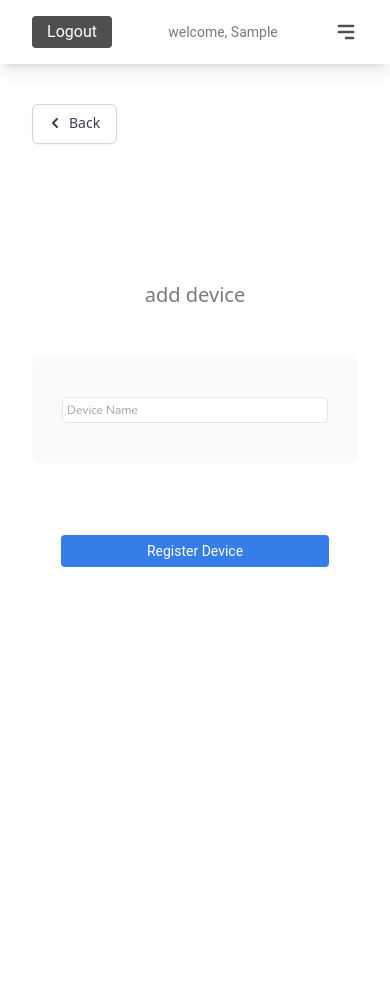
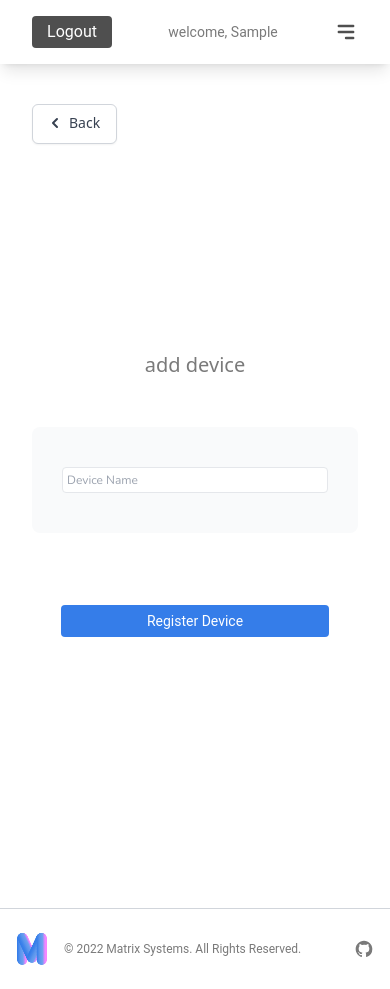
Before and after one commit to ryanpepe2000/mscs710-backend, a Flask app: page /dashboard/register-device in a window 390 px wide. Before the commit the page ends 567 px from the top, so only its background shows below. Run offline with Flask 2, Linux system fonts and the light colour scheme; the visitor is signed in with stand-in values (Sample User, id 1); data comes from the database, SQL or seed files in the repository; parts of the project's set-up code (start-up, migrations or seed data) failed here and were passed over.

Commit message:
Added our Footer to all pages excluding home + Disabled Scroll on Mobile Nav Menu

```diff
--- a/matrix-server/app/static/main.css
+++ b/matrix-server/app/static/main.css
@@ -613,6 +613,10 @@
   margin-top: 1.25rem;
 }
 
+.mb-10{
+  margin-bottom: 2.5rem;
+}
+
 .mt-10{
   margin-top: 2.5rem;
 }
@@ -1702,6 +1706,11 @@
     font-size: 1rem;
     line-height: 1.5rem;
   }
+
+  .md\:text-sm{
+    font-size: 0.875rem;
+    line-height: 1.25rem;
+  }
 }
 
 @media (min-width: 1024px){
--- a/matrix-server/app/static/main.js
+++ b/matrix-server/app/static/main.js
@@ -10,6 +10,7 @@
 const nav_mobile_menu = document.querySelector('.nav-menu');
 const nav_mobile_menu_icon = document.querySelector('.menu-icon');
 const nav_mobile_exit_icon = document.querySelector('.exit-icon');
+const page_content = document.querySelector('#content');
 
 nav_mobile_btn.addEventListener('click', () => {
     if (window.getComputedStyle(nav_mobile_menu)['display'] === 'none') {
@@ -18,20 +19,22 @@
 
         nav_mobile_menu.classList.toggle('hidden');
         nav_mobile_menu.classList.add('flex', 'mobile-menu');
+
+        page_content.style.overflow = 'hidden';
     } else {
         nav_mobile_menu_icon.classList.remove('hidden');
         nav_mobile_exit_icon.classList.add('hidden');
 
         nav_mobile_menu.classList.toggle('hidden');
         nav_mobile_menu.classList.remove('flex', 'mobile-menu');
+
+        page_content.style.overflow = 'visible';
     }
 });
 
 // Flash Message Display Behavior
 const flash_banner = document.querySelector('#flash-banner');
 
-if (flash_banner != null) {
-    flash_banner.addEventListener('click', () => {
-        flash_banner.classList.add("hidden");
-    });
-}
+flash_banner.addEventListener('click', () => {
+    flash_banner.classList.add("hidden");
+});
--- a/matrix-server/app/templates/auth/login.html
+++ b/matrix-server/app/templates/auth/login.html
@@ -3,7 +3,7 @@
 Matrix - Login
 {% endblock %}
 {% block content %}
-<div class="z-0 w-screen h-5/6 flex items-center justify-center flex-col">
+    <div class="z-0 w-screen h-screen flex items-center justify-center flex-col">
         <!-- Login Form -->
         <div class="flex flex-col w-screen mx-auto bg-white justify-center">
             <h1 class="mx-auto mb-4 text-xl md:text-2xl text-matrix_gray-100 text-center">login</h1>
@@ -26,4 +26,5 @@
             </form>
         </div>
     </div>
+    {% include 'components/matrix_footer.html' %}
 {% endblock %}
--- a/matrix-server/app/templates/auth/register.html
+++ b/matrix-server/app/templates/auth/register.html
@@ -3,7 +3,7 @@
 Matrix - Registration
 {% endblock %}
 {% block content %}
-    <div class="z-0 w-screen h-5/6 md:flex items-center justify-center flex-col">
+    <div class="z-0 w-screen h-screen md:flex items-center justify-center flex-col">
         <!-- Registration Form -->
         <div class="md:flex flex-col w-screen mx-auto bg-white justify-center">
             <h1 class="mx-auto mb-4 text-xl md:text-2xl text-matrix_gray-100 text-center">create an account</h1>
@@ -37,4 +37,5 @@
             </form>
         </div>
     </div>
+    {% include 'components/matrix_footer.html' %}
 {% endblock %}
--- a/matrix-server/app/templates/base.html
+++ b/matrix-server/app/templates/base.html
@@ -18,7 +18,7 @@
     </title>
     <link rel="icon" type="image/x-icon" href="{{ url_for('static', filename='assets/matrix-primary.svg') }}">
 </head>
-<body class="w-screen h-screen">
+<body id="content" class="w-screen h-screen">
     {% include 'components/matrix_nav.html' %}
     {% with messages = get_flashed_messages(with_categories=true) %}
         {% if messages %}
--- a/matrix-server/app/templates/components/matrix_footer.html
+++ b/matrix-server/app/templates/components/matrix_footer.html
@@ -1,13 +1,13 @@
-<footer class="relative mt-10 w-full border-t border-gray-300 z-0">
+<footer class="relative w-full border-t border-gray-300 z-0">
     <div class="flex flex-row max-w-screen-xl py-6 px-4 md:px-6 lg:px-8 mx-auto justify-between">
         <a href="{{ url_for('main.main_page') }}">
             <div class="flex flex-row items-center">
                 <img class="w-8 h-8 mr-4" src="{{ url_for('static', filename='assets/matrix-primary.svg') }}" alt="Matrix Systems Logo">
-                <span class="text-sm text-matrix_gray-100 font-['roboto']">© <script>document.write(new Date().getFullYear());</script> Matrix Systems. All Rights Reserved.</span>
+                <span class="text-xs md:text-sm text-matrix_gray-100 font-['roboto']">© <script>document.write(new Date().getFullYear());</script> Matrix Systems. All Rights Reserved.</span>
             </div>
         </a>
         <div class="flex flex-row h-8 items-center justify-center">
-            <a href="#" class="m-auto text-gray-500 hover:text-gray-900 dark:hover:text-white">
+            <a href="https://github.com/ryanpepe2000/mscs710-backend" class="m-auto text-gray-500 hover:text-gray-900 dark:hover:text-white">
                 <svg class="w-5 h-5" fill="#7A7A7A" viewBox="0 0 24 24" aria-hidden="true"><path fill-rule="evenodd" d="M12 2C6.477 2 2 6.484 2 12.017c0 4.425 2.865 8.18 6.839 9.504.5.092.682-.217.682-.483 0-.237-.008-.868-.013-1.703-2.782.605-3.369-1.343-3.369-1.343-.454-1.158-1.11-1.466-1.11-1.466-.908-.62.069-.608.069-.608 1.003.07 1.531 1.032 1.531 1.032.892 1.53 2.341 1.088 2.91.832.092-.647.35-1.088.636-1.338-2.22-.253-4.555-1.113-4.555-4.951 0-1.093.39-1.988 1.029-2.688-.103-.253-.446-1.272.098-2.65 0 0 .84-.27 2.75 1.026A9.564 9.564 0 0112 6.844c.85.004 1.705.115 2.504.337 1.909-1.296 2.747-1.027 2.747-1.027.546 1.379.202 2.398.1 2.651.64.7 1.028 1.595 1.028 2.688 0 3.848-2.339 4.695-4.566 4.943.359.309.678.92.678 1.855 0 1.338-.012 2.419-.012 2.747 0 .268.18.58.688.482A10.019 10.019 0 0022 12.017C22 6.484 17.522 2 12 2z" clip-rule="evenodd" /></svg>
             </a>
         </div>
--- a/matrix-server/app/templates/dash/dashboard.html
+++ b/matrix-server/app/templates/dash/dashboard.html
@@ -3,7 +3,7 @@
 Matrix - Dashboard
 {% endblock %}
 {% block content %}
-    <div class="z-0 max-w-screen-xl mx-auto flex flex-col flex-grow">
+    <div class="z-0 max-w-screen-xl mx-auto flex flex-col flex-grow mb-10">
         {% if devices != None %}
             <!-- Dashboard Sub Menu -->
             <div class="flex flex-col w-full px-4 mx-auto md:px-6 lg:px-8 justify-between md:justify-start">
--- a/matrix-server/app/templates/dash/register-device.html
+++ b/matrix-server/app/templates/dash/register-device.html
@@ -3,7 +3,7 @@
 Matrix - Dashboard
 {% endblock %}
 {% block content %}
-<div class="z-0 max-w-screen-xl h-5/6 mx-auto flex flex-col items-center">
+    <div class="z-0 max-w-screen-xl h-screen mx-auto flex flex-col items-center">
         <div class="flex flex-col w-full px-4 mx-auto md:px-6 lg:px-8 justify-between md:justify-start">
             <div class="mt-10 mb-2 flex items-center">
                 <!-- Device Dropdown List -->
@@ -34,4 +34,5 @@
             </form>
         </div>
     </div>
+    {% include 'components/matrix_footer.html' %}
 {% endblock %}
```
Lines whose indentation alone changed are shown as unchanged.
